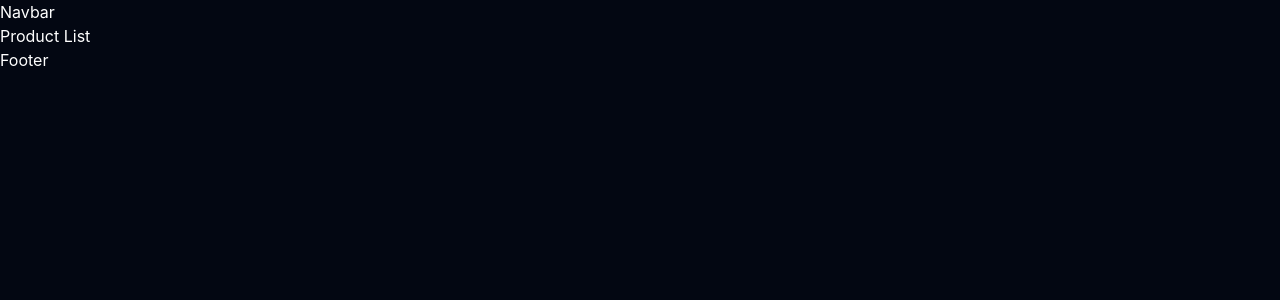
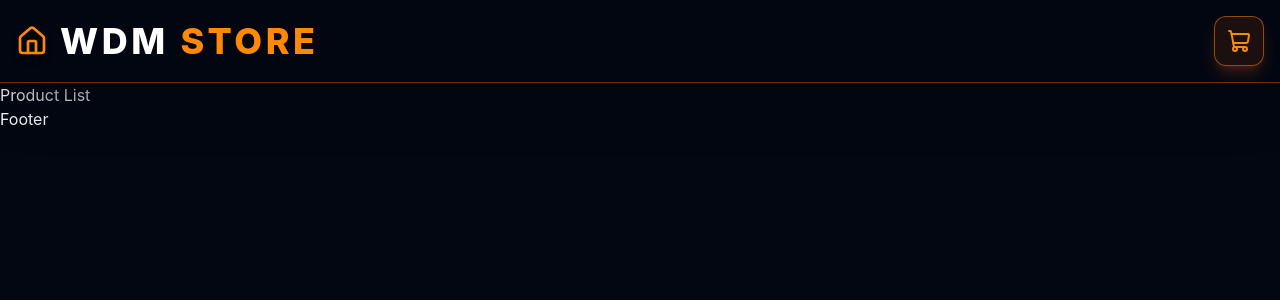
Before and after one commit to amisha-s/React-Shopping-Cart, a React (Vite) app: page / in a window 1280 px wide. Shown: the top 300 px of the page. Built offline with nearby package versions, Linux system fonts and the light colour scheme.

Commit message:
Navbar Component

```diff
--- a/package.json
+++ b/package.json
@@ -11,7 +11,7 @@
   },
   "dependencies": {
     "@tailwindcss/vite": "^4.3.3",
-    "lucide": "^1.61.0",
+    "lucide-react": "^1.61.0",
     "react": "^19.3.1",
     "react-dom": "^19.3.1",
     "react-router-dom": "^7.18.4",
--- a/src/components/Navbar.jsx
+++ b/src/components/Navbar.jsx
@@ -1,9 +1,26 @@
 import React from "react";
+import { House } from 'lucide-react';
+import { Link } from "react-router-dom";
+import { ShoppingCart } from 'lucide-react';
 
 
 const Navbar=()=>{
     return(
-        <div>Navbar</div>
+        <header className="sticky top-0 bg-gray-950/95 backdrop-blur-md text-white shadow-2xl shadow-gray-950/70 border-b border-orange-900">
+            <div className="mx-auto w-full max-w-7xl px-4 py-4 flex justify-between items-center">
+                <Link to="/">
+            <div className="flex items-center cursor-pointer space-x-3">
+              <House className="w-8 h-8 text-orange-400 drop-shadow-lg" />
+              <h1 className="text-4xl font-extrabold tracking-widest uppercase">WDM <span className="text-orange-400">STORE</span></h1>
+            </div>
+            </Link>
+            <nav className="flex items-center space-x-6 ">
+                <Link to="/cart" className="relative p-3 bg-orange-500/10 rounded-xl hover:bg-orange-500/20 transition duration-200 border border-orange-400/50 shadow-lg shadow-orange-500/20 cursor-pointer">
+                    <ShoppingCart className="w-6 h-6 text-orange-400 "/>
+                </Link>
+            </nav>
+            </div>
+        </header>
     )
 }
 
```
Also changed, not shown: 1 other file (tests, documents, lock files or other folders).
